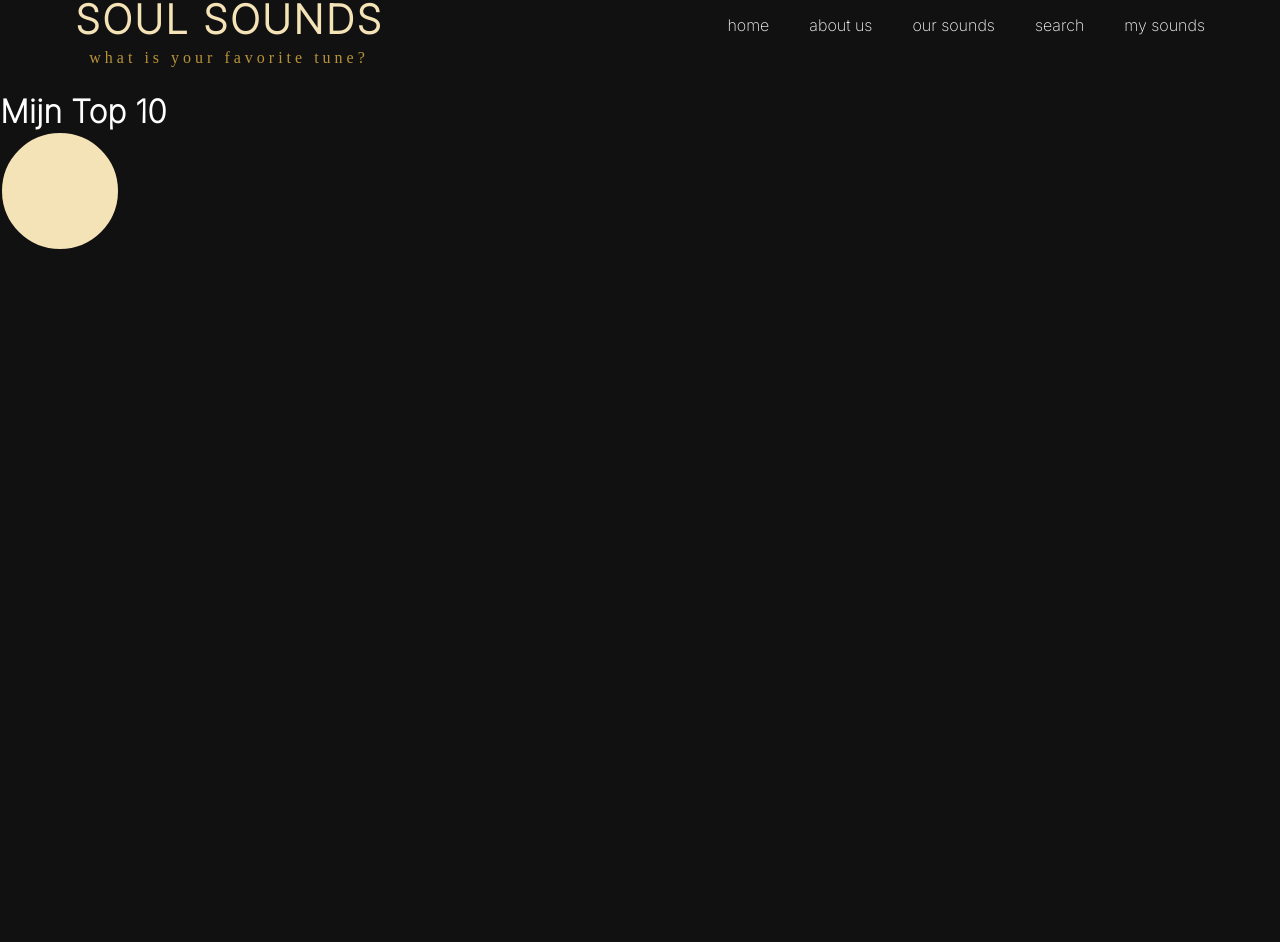
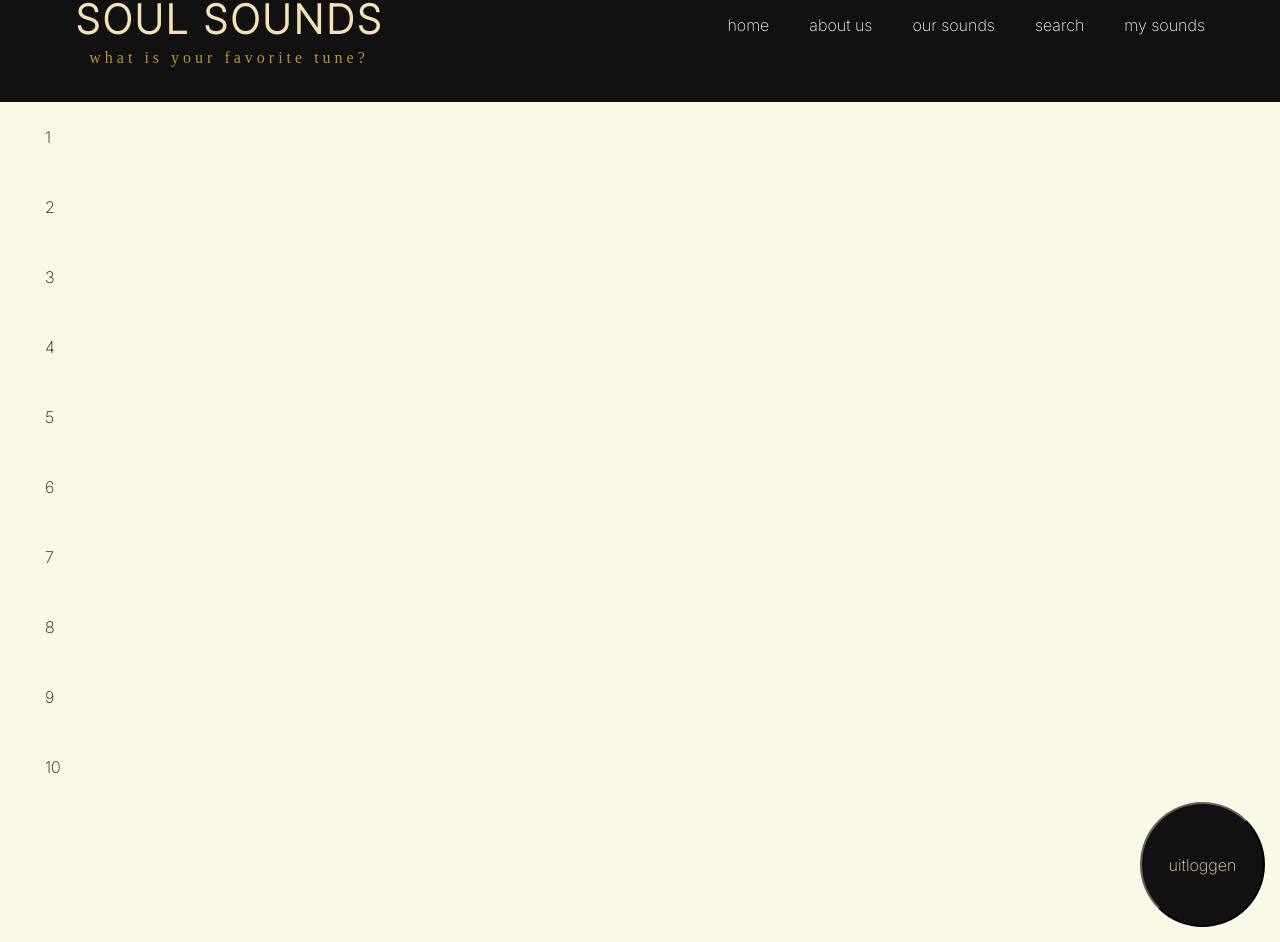
Before and after one commit to saarryp/eindopdrachtFrontend2023, a React (Create React App) app: page /our-sounds in a window 1280 px wide. Shown: the part 40-982 px from the top of the page. Before the commit the page ends 800 px from the top, so only its background shows below. Built offline with nearby package versions, Linux system fonts and the light colour scheme; a web font is replaced by a local one.

Commit message:
api werkt niet. Aanpassingen styling Our Sounds

```diff
--- a/src/index.css
+++ b/src/index.css
@@ -6,7 +6,7 @@
 /*KLEUR WIT TEKST: #FFFFFF;*/
 /*KLEUR ZWART ACHTERGROND: #121111;*/
 /*KLEUR BUTTONS ETC: #F4E3B6**/
-/*KLEUR INVOERVELDEN TOP 10:#FAF8E7;*/
+/*KLEUR INVOERVELDEN TOP 10:;*/
 /*KLEUR 'SEARCH': #B89437;*/
 /*KLEUR BALK SEARCH: #F5F5F5;*/
 /*KLEUR TEKST ZWART: #000000; *!*/
--- a/src/pages/ourSounds/OurSounds.css
+++ b/src/pages/ourSounds/OurSounds.css
@@ -1,4 +1,41 @@
-.button {
-    height: 30px;
-    width: 30px;
+.background-container {
+    background-color: #FAF8E7;
+    margin-top: 35px;
+    margin-bottom: 35px;
+    font-family: 'Inter', sans-serif;
+    display: flex;
+    flex-direction: column;
+    align-items: flex-start;
 }
+
+ol {
+    gap: 20px;
+    list-style-type: none;
+    color: #121111;
+    padding-left: 20px;
+}
+
+.list-items{
+    padding: 25px;
+
+}
+
+.position-button{
+    margin-left: auto;
+    margin-bottom: 15px;
+    margin-right: 15px;
+}
+
+.button-logout {
+    font-size: 16px;
+    background-color: #121111;
+    color: #F4E3B6;
+    font-family: 'Inter', sans-serif;
+    display: flex;
+    align-items: center;
+    justify-content: center;
+    width: 125px;
+    height: 125px;
+    border-color: #121111;
+    border-radius: 50%;
+}
--- a/src/pages/ourSounds/OurSounds.js
+++ b/src/pages/ourSounds/OurSounds.js
@@ -1,4 +1,5 @@
 import axios from "axios";
+import './OurSounds.css'
 
 export default function OurSounds() {
 
@@ -8,37 +9,12 @@ export default function OurSounds() {
     * dat stoppen we in de pagina
     * */
 
-    async function getApiData() {
 
-        const options = {
-            method: 'GET',
-            url: 'https://spotify23.p.rapidapi.com/search/',
-            params: {
-                q: '<REQUIRED>',
-                type: 'multi',
-                offset: '0',
-                limit: '10',
-                numberOfTopResults: '5'
-            },
-            headers: {
-                'X-RapidAPI-Key': '19f26934fcmsh367906a66bf7580p16dde5jsn3f029566ed3a',
-                'X-RapidAPI-Host': 'spotify23.p.rapidapi.com'
-            }
-        };
-
-        try {
-            const response = await axios.request(options);
-            console.log(response.data);
-        } catch (error) {
-            console.error(error);
-        }
-
-    }
 
     async function getApiTracks() {
         const options = {
             method: 'GET',
-            url: 'https://spotify23.p.rapidapi.com/tracks/',
+            url: "",
             params: {
                 ids: '4WNcduiCmDNfmTEz7JvmLv'
             },
@@ -58,8 +34,24 @@ export default function OurSounds() {
 
     return (
         <>
-            <h1>Mijn Top 10</h1>
-            <button className="button" onClick={getApiTracks}></button>
+            <div className="background-container">
+                <ol>
+                    <li className='list-items'> 1</li>
+                    <li className="list-items"> 2</li>
+                    <li className='list-items'> 3</li>
+                    <li className='list-items'> 4</li>
+                    <li className='list-items'> 5</li>
+                    <li className='list-items'> 6</li>
+                    <li className='list-items'> 7</li>
+                    <li className='list-items'> 8</li>
+                    <li className='list-items'> 9</li>
+                    <li className='list-items'> 10</li>
+                </ol>
+                <div className="position-button">
+                    <button className="button-logout" onClick={getApiTracks}>uitloggen</button>
+                </div>
+            </div>
         </>
+
     )
 }
--- a/src/pages/search/Search.js
+++ b/src/pages/search/Search.js
@@ -1,9 +1,57 @@
 import "./Search.css"
+import React, {useState} from "react";
+import axios from "axios";
 
 export default function Search() {
+
+    const [query, setQuery] = useState('')
+    const [artists, setArtists] = useState([])
+
+    let handleSubmit = async (e) => {
+        const token = process.env.REACT_APP_DISCOGS_TOKEN
+        const url = 'https://api.discogs.com//database/search'
+        e.preventDefault()
+
+        try {
+            let res = await fetch(`${url}?q=${query}&token=${token}&type=artist`, {
+                method: 'GET'
+            })
+            let resJson = await res.json()
+            if (res.status === 200) {
+                setArtists(resJson.results)
+            } else {
+                console.log(resJson)
+            }
+        } catch (err) {
+            console.log(err)
+        }
+    }
     return (
-        <>
-            <h1>Searching SaaR.. is ze hier of daar</h1>
-        </>
+        <section>
+            <h1> Zoeken zoeken zoeken</h1>
+            <form onSubmit={handleSubmit}>
+                <h2>Find Artist</h2>
+                <input type="text" value={query} onChange={(e) => setQuery(e.target.value)}/>
+                <button type="submit">Search</button>
+            </form>
+            <div>
+                <ul>
+                    {artists.map((artist) => (
+                        <li key={artist.id}>{artist.title}</li>
+                    ))}
+                </ul>
+            </div>
+        </section>
     )
 }
+
+
+
+
+
+    // return (
+    //     <>
+    //         <h1>Searching SaaR.. is ze hier of daar</h1>
+    //     </>
+    // )
+// }
```
